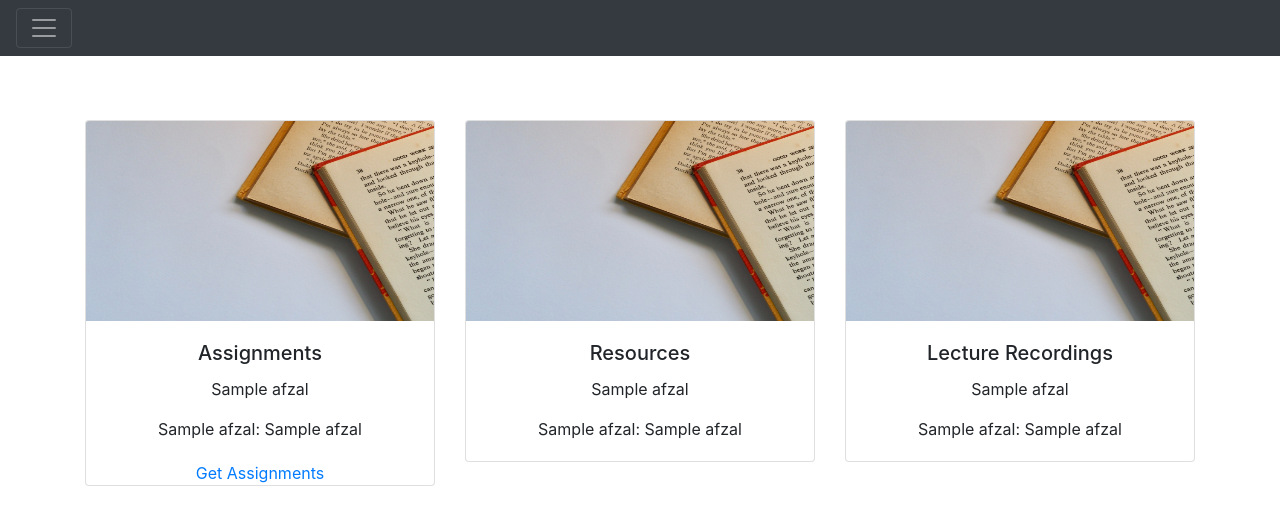
After one commit to nikhils98/Starburst-LMS-Eyeson-Video-Conf-, a Flask app: template Application/templates/course_page.html in a window 1280 px wide. The commit adds this page. Shown: the top 525 px of the page. Run offline with Flask 2, Linux system fonts and the light colour scheme; the template is opened without the code that fills it: most values are stand-ins (such as "Sample title", 1, 10 or a date in 2020); some libraries are stand-ins or nearby versions.

Commit message:
Course Page

```diff
--- /dev/null
+++ b/Application/templates/course_page.html
@@ -0,0 +1,54 @@
+{% extends 'main.html' %}
+
+{% block head %}
+<!--To render parent's stuff in the same block-->
+{{ super() }}
+
+<title>Course Site</title>
+{% endblock %}
+
+{% block body %}
+{{ super() }}
+<div class="container" style="margin-top: 5%">
+    <div class="row row-cols-3">
+        <div class="col">
+            <div class="card text-center" style="cursor: pointer">
+                <img src="../static/img/default_course_cover.jpg" class="card-img-top" alt="..."
+                     height="200">
+                <div class="card-body">
+                    <h5 class="card-title">{{ "Assignments" }}</h5>
+                    <p class="card-text">{{ Afzal }}</p>
+                    <p class="card-text">{{ Afzal }}: {{ Afzal }}</p>
+                </div>
+                <a href = {{ url_for('getAssignmentsByCourse' ,id=id) }}>Get Assignments</a>
+            </div>
+        </div>
+        <div class="col">
+            <div class="card text-center" style="cursor: pointer">
+                <img src="../static/img/default_course_cover.jpg" class="card-img-top" alt="..."
+                     height="200">
+                <div class="card-body">
+                    <h5 class="card-title">{{ "Resources" }}</h5>
+                    <p class="card-text">{{ Afzal }}</p>
+                    <p class="card-text">{{ Afzal }}: {{ Afzal }}</p>
+                </div>
+<!--                <a href = {{ url_for('getAssignmentsByCourse' ,id=1) }}>Get Assignments</a>-->
+            </div>
+        </div>
+        <div class="col">
+            <div class="card text-center" style="cursor: pointer">
+                <img src="../static/img/default_course_cover.jpg" class="card-img-top" alt="..."
+                     height="200">
+                <div class="card-body">
+                    <h5 class="card-title">{{ "Lecture Recordings" }}</h5>
+                    <p class="card-text">{{ Afzal }}</p>
+                    <p class="card-text">{{ Afzal }}: {{ Afzal }}</p>
+                </div>
+<!--                <a href = {{ url_for('getAssignmentsByCourse' ,id=1) }}>Get Assignments</a>-->
+            </div>
+        </div>
+
+    </div>
+</div>
+
+{% endblock %}
--- a/Application/templates/home.html
+++ b/Application/templates/home.html
@@ -22,7 +22,7 @@
                     <p class="card-text">{{ c.courseDesc }}</p>
                     <p class="card-text">{{ c.courseSemester }}: {{ c.courseYear }}</p>
                 </div>
-                <a href = {{ url_for('getAssignmentsByCourse' ,id=c.courseId) }}>Get Assignments</a>
+                <a href = {{ url('' ,id=c.courseId) }}>Go to Course</a>
             </div>
         </div>
         {% endfor %}
```
Also changed, not shown: Application/views.py (+10 -0 lines), Application/starburst.db.
